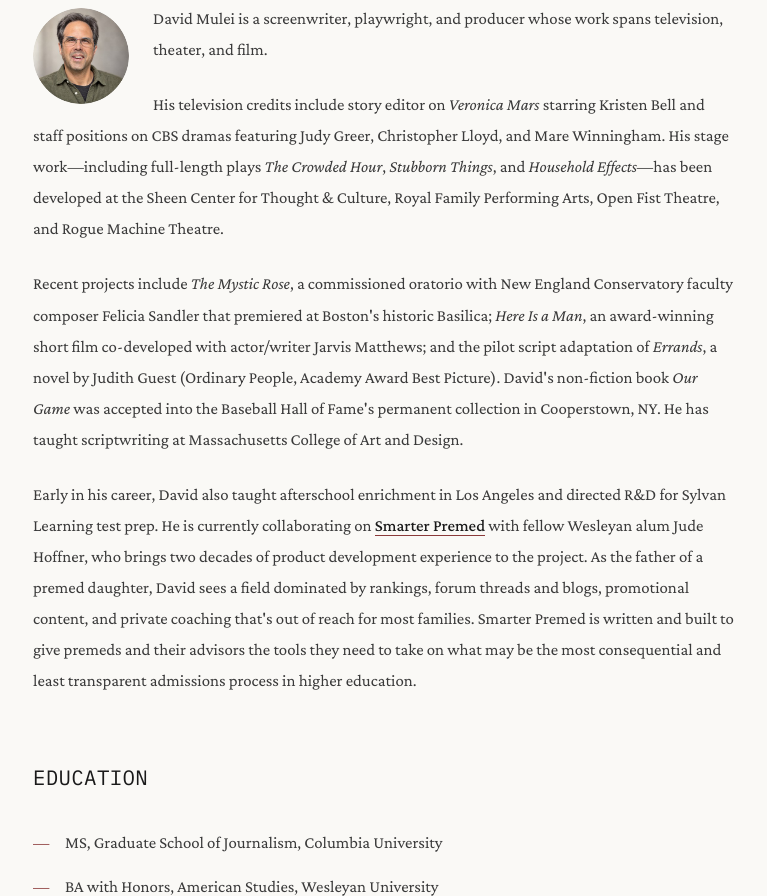
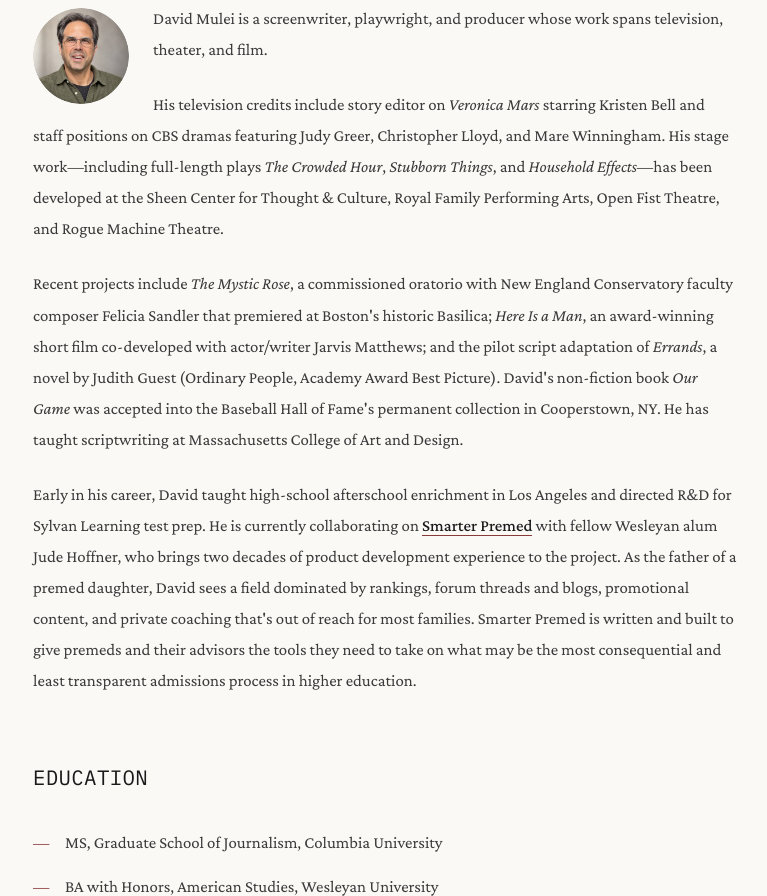
Before and after one commit to dgmulei/dgmulei.github.io, a plain HTML site: page index.html in a window 1280 px wide. Shown: the part 337-1233 px from the top of the page, without its empty margins (255-1022 px from the left). Drawn offline with nearby package versions, Linux system fonts and the light colour scheme.

Commit message:
Bio: "high-school" back in, "also" out
Co-Authored-By: Claude Opus 5.5 <noreply@anthropic.com>

```diff
--- a/index.html
+++ b/index.html
@@ -29,7 +29,7 @@
 
             <p>Recent projects include <em>The Mystic Rose</em>, a commissioned oratorio with New England Conservatory faculty composer Felicia Sandler that premiered at Boston's historic Basilica; <em>Here Is a Man</em>, an award-winning short film co-developed with actor/writer Jarvis Matthews; and the pilot script adaptation of <em>Errands</em>, a novel by Judith Guest (Ordinary People, Academy Award Best Picture). David's non-fiction book <em>Our Game</em> was accepted into the Baseball Hall of Fame's permanent collection in Cooperstown, NY. He has taught scriptwriting at Massachusetts College of Art and Design.</p>
 
-            <p>Early in his career, David also taught afterschool enrichment in Los Angeles and directed R&amp;D for Sylvan Learning test prep. He is currently collaborating on <a href="https://smarterpremed.com/">Smarter Premed</a> with fellow Wesleyan alum Jude Hoffner, who brings two decades of product development experience to the project. As the father of a premed daughter, David sees a field dominated by rankings, forum threads and blogs, promotional content, and private coaching that's out of reach for most families. Smarter Premed is written and built to give premeds and their advisors the tools they need to take on what may be the most consequential and least transparent admissions process in higher education.</p>
+            <p>Early in his career, David taught high-school afterschool enrichment in Los Angeles and directed R&amp;D for Sylvan Learning test prep. He is currently collaborating on <a href="https://smarterpremed.com/">Smarter Premed</a> with fellow Wesleyan alum Jude Hoffner, who brings two decades of product development experience to the project. As the father of a premed daughter, David sees a field dominated by rankings, forum threads and blogs, promotional content, and private coaching that's out of reach for most families. Smarter Premed is written and built to give premeds and their advisors the tools they need to take on what may be the most consequential and least transparent admissions process in higher education.</p>
         </div>
 
         <div class="bio-section">
```
